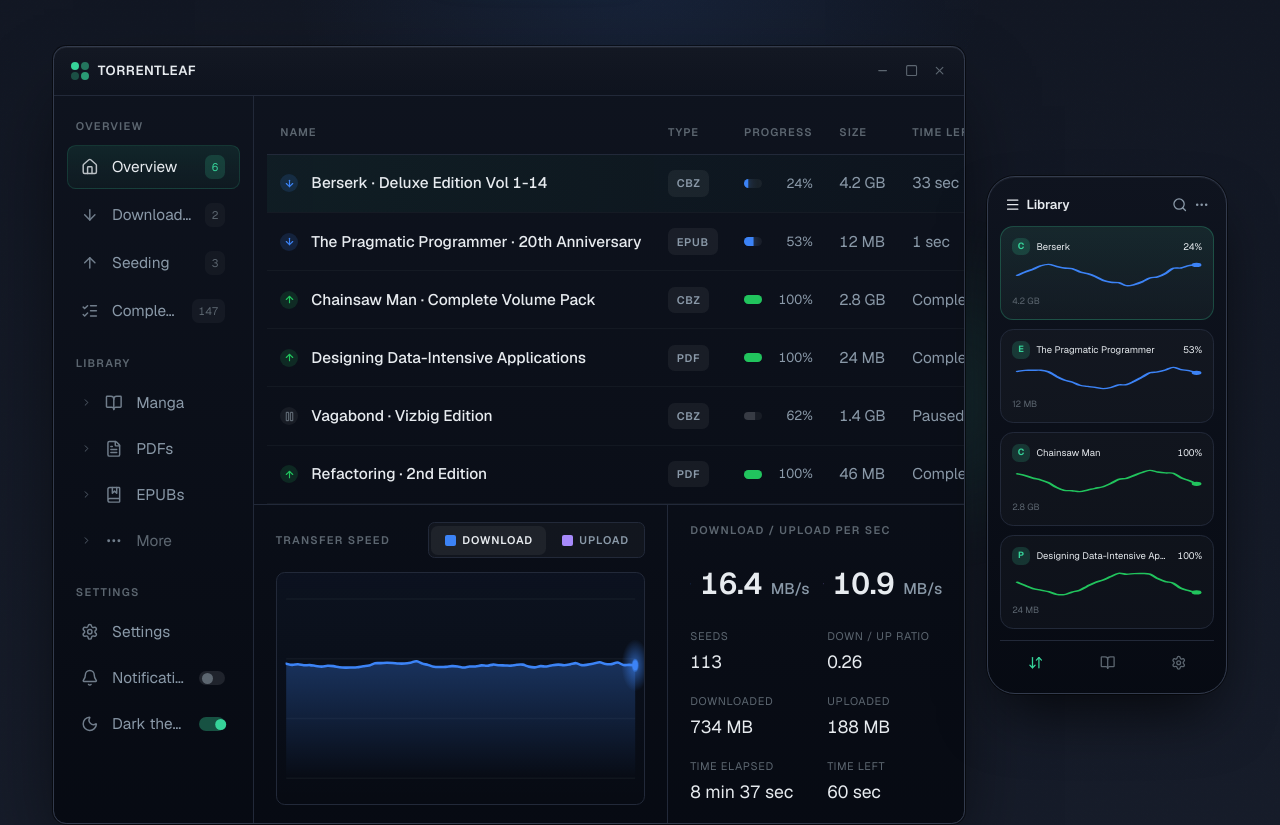
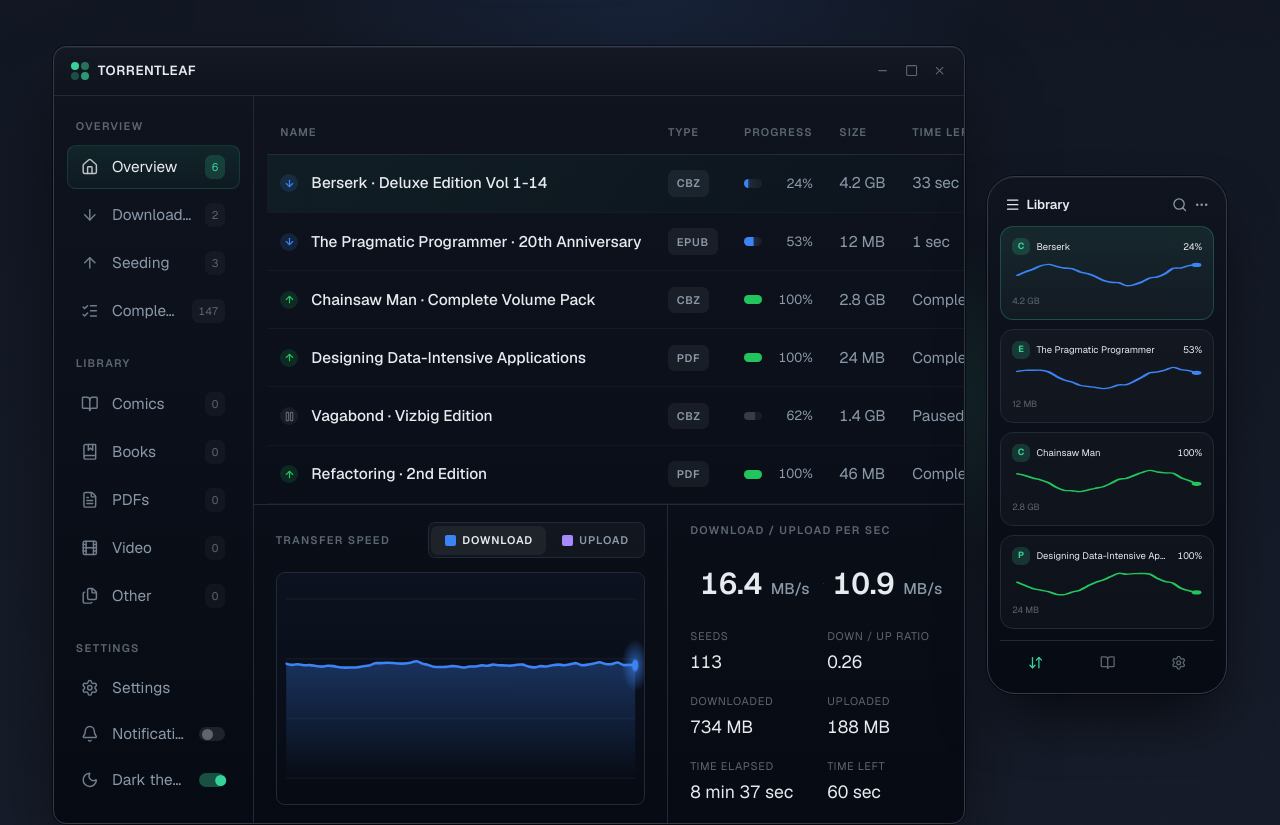
Before and after one commit to TorrentLeaf/TorrentLeaf, a Next.js app in the folder apps/web/: page / in a window 1280 px wide. Shown: the part 613-1438 px from the top of the page. Built offline with nearby package versions, Linux system fonts and the light colour scheme.

Commit message:
feat(web): sidebar Library shows real format filters with live counts

```diff
--- a/apps/web/src/app/(app)/library/page.tsx
+++ b/apps/web/src/app/(app)/library/page.tsx
@@ -1,8 +1,8 @@
 'use client'
 
-import { useEffect, useMemo, useRef, useState } from 'react'
+import { Suspense, useEffect, useMemo, useRef, useState } from 'react'
 import { useQuery } from '@tanstack/react-query'
-import { useRouter } from 'next/navigation'
+import { useRouter, useSearchParams } from 'next/navigation'
 
 import { fetchLibrary } from '@/lib/library'
 import { listTorrents } from '@/lib/torrents'
@@ -13,14 +13,17 @@ import {
   sessionToDashboard,
   type DashboardFilter,
 } from '@/lib/dashboard'
+import { countByFormat, type LibraryFormat } from '@/lib/library-format'
 import { DashboardShell, type ChartMode } from '@/components/dashboard/dashboard-shell'
 import type { StatCell } from '@/components/dashboard/stats-panel'
 
 const HISTORY_LEN = 60
 const POLL_MS = 2000
 
-export default function LibraryPage() {
+function LibraryContent() {
   const router = useRouter()
+  const search = useSearchParams()
+  const formatParam = search.get('format') as LibraryFormat | null
 
   // Real data: live torrent transfers (polled) + library metadata for type tags.
   const { data: sessions = [], dataUpdatedAt } = useQuery({
@@ -34,6 +37,7 @@ export default function LibraryPage() {
   })
 
   const [filter, setFilter] = useState<DashboardFilter>('overview')
+  const [activeFormat, setActiveFormat] = useState<LibraryFormat | undefined>(formatParam ?? undefined)
   const [activeId, setActiveId] = useState<string>()
   const [chartMode, setChartMode] = useState<ChartMode>('download')
   const [notifications, setNotifications] = useState(false)
@@ -46,11 +50,28 @@ export default function LibraryPage() {
     return m
   }, [cards])
 
-  const torrents = useMemo(
+  // Map a session id → derived content format, to filter transfers by format.
+  const formatBySession = useMemo(() => {
+    const m = new Map<string, LibraryFormat>()
+    for (const c of cards) m.set(c.sessionId, c.format)
+    return m
+  }, [cards])
+  const libraryCounts = useMemo(() => countByFormat(cards), [cards])
+
+  const allTorrents = useMemo(
     () => sessions.map((s) => sessionToDashboard(s, typeBySession.get(s.id))),
     [sessions, typeBySession],
   )
-  const counts = useMemo(() => computeCounts(torrents), [torrents])
+  // When a format is active, show only transfers whose shelved item matches it.
+  const torrents = useMemo(
+    () => (activeFormat ? allTorrents.filter((t) => formatBySession.get(t.id) === activeFormat) : allTorrents),
+    [allTorrents, activeFormat, formatBySession],
+  )
+
+  function handleLibraryFormat(f: LibraryFormat) {
+    setActiveFormat((prev) => (prev === f ? undefined : f))
+  }
+  const counts = useMemo(() => computeCounts(allTorrents), [allTorrents])
   const agg = useMemo(() => aggregateTransfer(sessions), [sessions])
 
   // Real transfer-speed history, sampled once per successful poll.
@@ -83,6 +104,9 @@ export default function LibraryPage() {
       counts={counts}
       filter={filter}
       onFilterChange={setFilter}
+      libraryCounts={libraryCounts}
+      activeFormat={activeFormat}
+      onLibraryFormat={handleLibraryFormat}
       activeId={activeId}
       onActiveChange={(id) => {
         setActiveId(id)
@@ -104,3 +128,11 @@ export default function LibraryPage() {
     />
   )
 }
+
+export default function LibraryPage() {
+  return (
+    <Suspense fallback={null}>
+      <LibraryContent />
+    </Suspense>
+  )
+}
--- a/apps/web/src/components/dashboard/app-page-shell.tsx
+++ b/apps/web/src/components/dashboard/app-page-shell.tsx
@@ -6,7 +6,9 @@ import { useQuery } from '@tanstack/react-query'
 
 import { AppShell } from '@/components/dashboard/app-shell'
 import { listTorrents } from '@/lib/torrents'
+import { fetchLibrary } from '@/lib/library'
 import { computeCounts, sessionToDashboard } from '@/lib/dashboard'
+import { countByFormat, type LibraryFormat } from '@/lib/library-format'
 
 // Frame for the non-dashboard app pages (/torrents/[id], /settings): the shared
 // AppShell with the sidebar wired to navigate by route (filters → /library,
@@ -26,11 +28,16 @@ export function AppPageShell({
   const { data: sessions = [] } = useQuery({ queryKey: ['torrents'], queryFn: listTorrents })
   const counts = computeCounts(sessions.map((s) => sessionToDashboard(s)))
 
+  const { data: cards = [] } = useQuery({ queryKey: ['library', 'all'], queryFn: () => fetchLibrary('all') })
+  const libraryCounts = countByFormat(cards)
+
   return (
     <AppShell
       counts={counts}
       settingsActive={settingsActive}
       onFilterChange={() => router.push('/library' as never)}
+      libraryCounts={libraryCounts}
+      onLibraryFormat={(f: LibraryFormat) => router.push(`/library?format=${f}` as never)}
       onAdd={() => router.push('/add')}
       onSettings={() => router.push('/settings' as never)}
       notifications={notifications}
--- a/apps/web/src/components/dashboard/dashboard-shell.tsx
+++ b/apps/web/src/components/dashboard/dashboard-shell.tsx
@@ -7,6 +7,7 @@ import { StatsPanel, type StatCell } from '@/components/dashboard/stats-panel'
 import { AppShell } from '@/components/dashboard/app-shell'
 import { useViewport } from '@/hooks/use-viewport'
 import type { DashboardCounts, DashboardFilter, DashboardTorrent } from '@/lib/dashboard'
+import type { LibraryFormat } from '@/lib/library-format'
 import { cn } from '@/lib/utils'
 
 export type ChartMode = 'download' | 'upload'
@@ -16,6 +17,9 @@ export type DashboardShellProps = {
   counts: DashboardCounts
   filter: DashboardFilter
   onFilterChange: (f: DashboardFilter) => void
+  libraryCounts: Record<LibraryFormat, number>
+  activeFormat?: LibraryFormat
+  onLibraryFormat: (format: LibraryFormat) => void
   activeId?: string
   onActiveChange?: (id: string) => void
   history: number[]
@@ -38,7 +42,8 @@ export type DashboardShellProps = {
 // (table/cards + chart + stats).
 export function DashboardShell(props: DashboardShellProps) {
   const {
-    torrents, counts, filter, onFilterChange, activeId, onActiveChange, history,
+    torrents, counts, filter, onFilterChange, libraryCounts, activeFormat, onLibraryFormat,
+    activeId, onActiveChange, history,
     downRate, upRate, stats, chartMode, onChartModeChange,
     notifications, onNotificationsChange, darkTheme, onDarkThemeChange,
     onAdd, onSettings, hideSeeds, animateTip = true,
@@ -50,6 +55,9 @@ export function DashboardShell(props: DashboardShellProps) {
       counts={counts}
       activeFilter={filter}
       onFilterChange={onFilterChange}
+      libraryCounts={libraryCounts}
+      activeFormat={activeFormat}
+      onLibraryFormat={onLibraryFormat}
       onAdd={onAdd}
       onSettings={onSettings}
       notifications={notifications}
--- a/apps/web/src/components/dashboard/sidebar.tsx
+++ b/apps/web/src/components/dashboard/sidebar.tsx
@@ -6,20 +6,16 @@ import {
   ArrowDown,
   ArrowUp,
   ListChecks,
-  BookOpen,
-  FileText,
-  BookMarked,
-  MoreHorizontal,
   Settings,
   Bell,
   Moon,
-  ChevronRight,
   Plus,
 } from 'lucide-react'
 import type { LucideIcon } from 'lucide-react'
 
 import { Toggle } from '@/components/ui/toggle'
 import type { DashboardCounts, DashboardFilter } from '@/lib/dashboard'
+import { LIBRARY_FORMATS, type LibraryFormat } from '@/lib/library-format'
 import { cn } from '@/lib/utils'
 
 export type SidebarProps = {
@@ -29,6 +25,11 @@ export type SidebarProps = {
   /** Highlight the Settings item (used on the /settings route). */
   settingsActive?: boolean
   onFilterChange: (filter: DashboardFilter) => void
+  /** Per-format library card counts, shown as badges on the Library section. */
+  libraryCounts: Record<LibraryFormat, number>
+  /** Highlighted library format (on /library?format=…); omit for none. */
+  activeFormat?: LibraryFormat
+  onLibraryFormat: (format: LibraryFormat) => void
   notifications: boolean
   onNotificationsChange: (v: boolean) => void
   darkTheme: boolean
@@ -49,13 +50,6 @@ const NAV: { id: DashboardFilter; label: string; icon: LucideIcon; badge: keyof
   { id: 'completed', label: 'Completed', icon: ListChecks, badge: 'done' },
 ]
 
-const LIBRARY: { label: string; icon: LucideIcon; dim?: boolean }[] = [
-  { label: 'Manga', icon: BookOpen },
-  { label: 'PDFs', icon: FileText },
-  { label: 'EPUBs', icon: BookMarked },
-  { label: 'More', icon: MoreHorizontal, dim: true },
-]
-
 const sectionLabel = 'px-2 pb-1.5 pt-4 text-[11px] font-semibold uppercase tracking-[0.12em] text-foreground-subtle first:pt-1'
 const itemBase =
   'flex w-full items-center gap-3 rounded-md border border-transparent px-3 py-2 text-left text-sm text-muted-foreground transition-colors hover:bg-foreground/[0.03] hover:text-foreground focus-visible:outline-none focus-visible:ring-2 focus-visible:ring-ring focus-visible:ring-inset'
@@ -67,6 +61,9 @@ export function Sidebar({
   filter,
   settingsActive,
   onFilterChange,
+  libraryCounts,
+  activeFormat,
+  onLibraryFormat,
   notifications,
   onNotificationsChange,
   darkTheme,
@@ -129,13 +126,31 @@ export function Sidebar({
       })}
 
       <div className={cn(sectionLabel, collapsed && 'hidden')}>Library</div>
-      {LIBRARY.map(({ label, icon: Icon, dim }) => (
-        <button key={label} type="button" title={label} className={cn(itemBase, collapsed && 'justify-center px-0 py-[9px]')}>
-          <ChevronRight className={cn('h-2.5 w-2.5 flex-shrink-0 opacity-60', collapsed && 'hidden')} aria-hidden="true" />
-          <Icon className="h-4 w-4 flex-shrink-0 opacity-80" />
-          <span className={cn('min-w-0 flex-1 truncate', dim && 'text-foreground-subtle', collapsed && 'hidden')}>{label}</span>
-        </button>
-      ))}
+      {LIBRARY_FORMATS.map(({ id, label, icon: Icon }) => {
+        const active = activeFormat === id
+        return (
+          <button
+            key={id}
+            type="button"
+            title={label}
+            aria-current={active ? 'page' : undefined}
+            onClick={() => onLibraryFormat(id)}
+            className={cn(itemBase, active && itemActive, collapsed && 'justify-center px-0 py-[9px]')}
+          >
+            <Icon className="h-4 w-4 flex-shrink-0 opacity-80" />
+            <span className={cn('min-w-0 flex-1 truncate', collapsed && 'hidden')}>{label}</span>
+            <span
+              className={cn(
+                'min-w-[18px] rounded-sm px-[7px] py-px text-center text-[11px] tabular-nums',
+                active ? 'bg-accent/[0.18] text-accent' : 'bg-foreground/[0.04] text-foreground-subtle',
+                collapsed && 'hidden',
+              )}
+            >
+              {libraryCounts[id]}
+            </span>
+          </button>
+        )
+      })}
 
       <div className={cn(sectionLabel, collapsed && 'hidden')}>Settings</div>
       <button
--- a/apps/web/src/components/marketing/landing-preview.tsx
+++ b/apps/web/src/components/marketing/landing-preview.tsx
@@ -51,6 +51,8 @@ export function LandingPreview() {
               counts={dash.counts}
               filter={dash.filter}
               onFilterChange={dash.setFilter}
+              libraryCounts={{ comics: 0, books: 0, pdfs: 0, video: 0, other: 0 }}
+              onLibraryFormat={() => {}}
               notifications={notifications}
               onNotificationsChange={setNotifications}
               darkTheme={darkTheme}
--- /dev/null
+++ b/apps/web/src/lib/library-format.ts
@@ -0,0 +1,21 @@
+import { BookOpen, FileText, BookMarked, Film, Files } from 'lucide-react'
+import type { LucideIcon } from 'lucide-react'
+import type { LibraryCard } from './library'
+
+// The coarse content format used by the sidebar Library filters. Derived by the
+// API from each session's dominant file type (see apps/api .../library.go).
+export type LibraryFormat = 'comics' | 'books' | 'pdfs' | 'video' | 'other'
+
+export const LIBRARY_FORMATS: { id: LibraryFormat; label: string; icon: LucideIcon }[] = [
+  { id: 'comics', label: 'Comics', icon: BookOpen },
+  { id: 'books', label: 'Books', icon: BookMarked },
+  { id: 'pdfs', label: 'PDFs', icon: FileText },
+  { id: 'video', label: 'Video', icon: Film },
+  { id: 'other', label: 'Other', icon: Files },
+]
+
+export function countByFormat(cards: Pick<LibraryCard, 'format'>[]): Record<LibraryFormat, number> {
+  const counts: Record<LibraryFormat, number> = { comics: 0, books: 0, pdfs: 0, video: 0, other: 0 }
+  for (const c of cards) counts[c.format] = (counts[c.format] ?? 0) + 1
+  return counts
+}
--- a/apps/web/src/lib/library.ts
+++ b/apps/web/src/lib/library.ts
@@ -1,4 +1,5 @@
 import { api } from './api'
+import type { LibraryFormat } from './library-format'
 
 export type LibraryItemType = 'manga' | 'book' | 'document' | 'video' | 'other'
 
@@ -8,6 +9,7 @@ export interface LibraryCard {
   title: string
   coverUrl?: string
   type: LibraryItemType
+  format: LibraryFormat
   addedAt: string
   isFavorite: boolean
   currentPage: number
```
Also changed, not shown: apps/web/src/components/dashboard/app-shell.tsx (+10 -0 lines), 1 other file (tests, documents, lock files or other folders).
